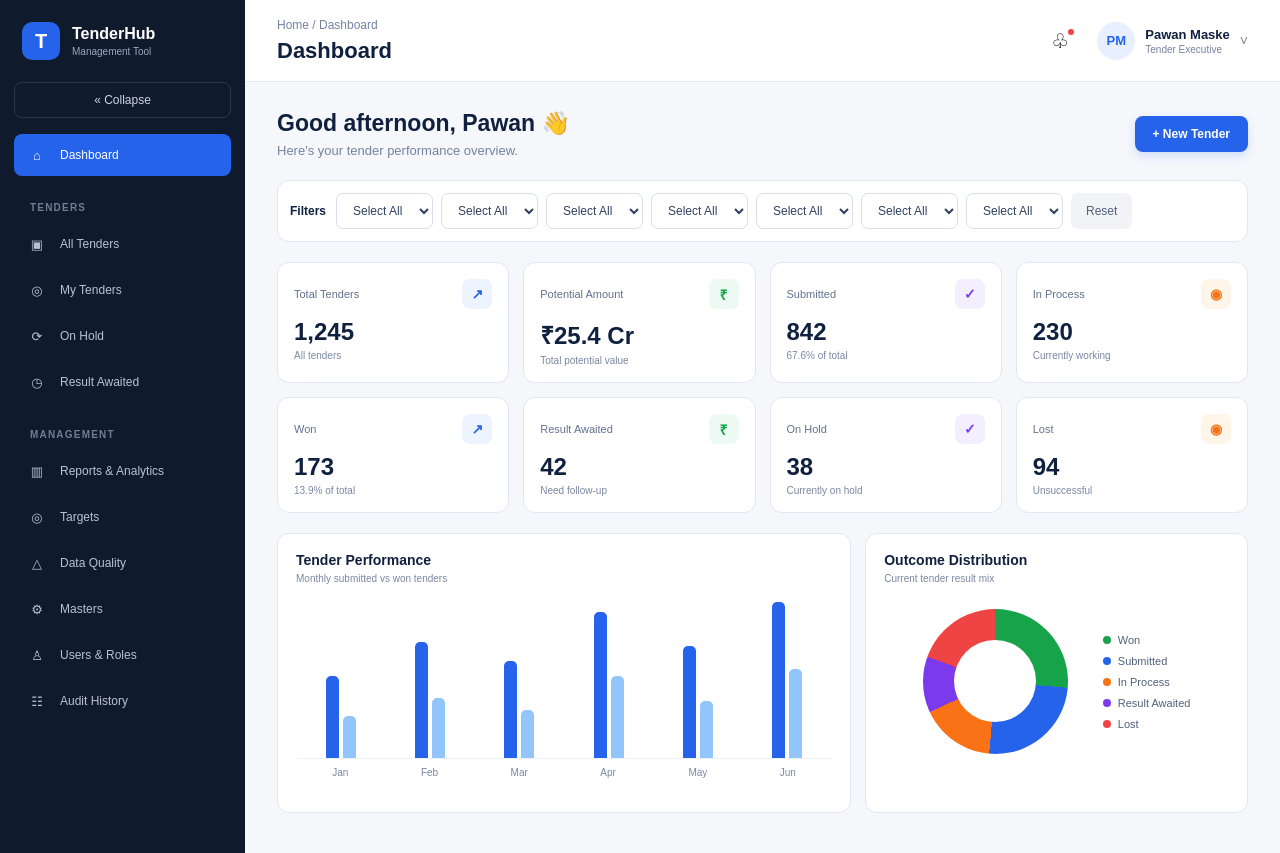
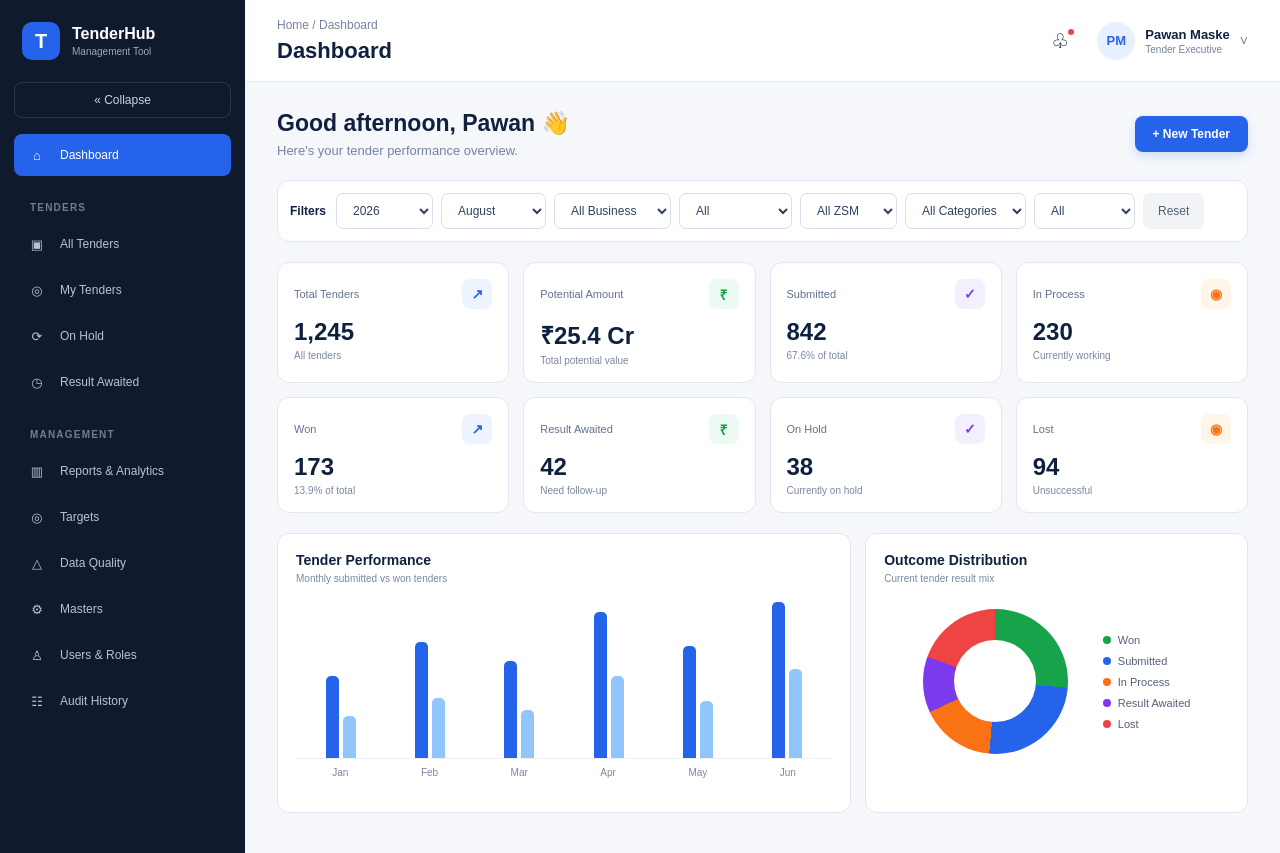
Before and after one commit to pawanmaske-sys/Tender-development-tool, a Next.js app: page / in a window 1280 px wide. Built offline with nearby package versions, Linux system fonts and the light colour scheme.

Commit message:
Update page.js

```diff
--- a/app/page.js
+++ b/app/page.js
@@ -71,29 +71,43 @@ const months = [
 ];
 
 export default function Dashboard() {
-  const [filter1, setFilter1] = useState("Select All");
-  const [filter2, setFilter2] = useState("Select All");
-  const [filter3, setFilter3] = useState("Select All");
-  const [filter4, setFilter4] = useState("Select All");
-  const [filter5, setFilter5] = useState("Select All");
-  const [filter6, setFilter6] = useState("Select All");
-  const [filter7, setFilter7] = useState("Select All");
+  /* =====================================================
+     FILTER STATES
+     ===================================================== */
+
+  const [year, setYear] = useState("2026");
+  const [month, setMonth] = useState("August");
+  const [business, setBusiness] = useState("All Business");
+  const [businessType, setBusinessType] = useState("All");
+  const [zsm, setZsm] = useState("All ZSM");
+  const [category, setCategory] = useState("All Categories");
+  const [location, setLocation] = useState("All");
+
+
+  /* =====================================================
+     RESET FILTERS
+     ===================================================== */
 
   const resetFilters = () => {
-    setFilter1("Select All");
-    setFilter2("Select All");
-    setFilter3("Select All");
-    setFilter4("Select All");
-    setFilter5("Select All");
-    setFilter6("Select All");
-    setFilter7("Select All");
+    setYear("2026");
+    setMonth("August");
+    setBusiness("All Business");
+    setBusinessType("All");
+    setZsm("All ZSM");
+    setCategory("All Categories");
+    setLocation("All");
   };
+
 
   return (
     <main className="content">
 
-      {/* TOP BAR */}
+      {/* =================================================
+          TOP BAR
+         ================================================= */}
+
       <header className="topbar">
+
         <div>
           <div className="breadcrumb">
             Home / Dashboard
@@ -104,12 +118,17 @@ export default function Dashboard() {
           </h1>
         </div>
 
+
         <div className="top-actions">
 
-          <button className="icon-btn" type="button">
+          <button
+            type="button"
+            className="icon-btn"
+          >
             ♧
             <span className="notification-dot"></span>
           </button>
+
 
           <div className="profile">
 
@@ -118,6 +137,7 @@ export default function Dashboard() {
             </div>
 
             <div>
+
               <div className="profile-name">
                 Pawan Maske
               </div>
@@ -125,6 +145,7 @@ export default function Dashboard() {
               <div className="profile-role">
                 Tender Executive
               </div>
+
             </div>
 
             <span className="chevron">
@@ -134,16 +155,25 @@ export default function Dashboard() {
           </div>
 
         </div>
+
       </header>
 
 
-      {/* PAGE BODY */}
+      {/* =================================================
+          PAGE BODY
+         ================================================= */}
+
       <div className="page-body">
 
-        {/* WELCOME */}
+
+        {/* =================================================
+            WELCOME
+           ================================================= */}
+
         <div className="welcome-row">
 
           <div>
+
             <h2>
               Good afternoon, Pawan 👋
             </h2>
@@ -151,7 +181,9 @@ export default function Dashboard() {
             <p>
               Here's your tender performance overview.
             </p>
+
           </div>
+
 
           <button
             type="button"
@@ -163,7 +195,10 @@ export default function Dashboard() {
         </div>
 
 
-        {/* FILTERS */}
+        {/* =================================================
+            FILTERS
+           ================================================= */}
+
         <section className="filter-panel">
 
           <div className="filter-row">
@@ -172,70 +207,268 @@ export default function Dashboard() {
               Filters
             </span>
 
-            {/* FILTER 1 */}
+
+            {/* =================================================
+                YEAR
+               ================================================= */}
+
             <select
               className="filter-select"
-              value={filter1}
-              onChange={(e) => setFilter1(e.target.value)}
+              value={year}
+              onChange={(e) => setYear(e.target.value)}
             >
-              <option>Select All</option>
+              <option value="Select All">
+                Select All
+              </option>
+
+              <option value="2026">
+                2026
+              </option>
+
+              <option value="2025">
+                2025
+              </option>
+
+              <option value="2024">
+                2024
+              </option>
+
+              <option value="2023">
+                2023
+              </option>
             </select>
 
-            {/* FILTER 2 */}
+
+            {/* =================================================
+                MONTH
+               ================================================= */}
+
             <select
               className="filter-select"
-              value={filter2}
-              onChange={(e) => setFilter2(e.target.value)}
+              value={month}
+              onChange={(e) => setMonth(e.target.value)}
             >
-              <option>Select All</option>
+              <option value="Select All">
+                Select All
+              </option>
+
+              <option value="January">
+                January
+              </option>
+
+              <option value="February">
+                February
+              </option>
+
+              <option value="March">
+                March
+              </option>
+
+              <option value="April">
+                April
+              </option>
+
+              <option value="May">
+                May
+              </option>
+
+              <option value="June">
+                June
+              </option>
+
+              <option value="July">
+                July
+              </option>
+
+              <option value="August">
+                August
+              </option>
+
+              <option value="September">
+                September
+              </option>
+
+              <option value="October">
+                October
+              </option>
+
+              <option value="November">
+                November
+              </option>
+
+              <option value="December">
+                December
+              </option>
             </select>
 
-            {/* FILTER 3 */}
+
+            {/* =================================================
+                BUSINESS
+               ================================================= */}
+
             <select
               className="filter-select"
-              value={filter3}
-              onChange={(e) => setFilter3(e.target.value)}
+              value={business}
+              onChange={(e) => setBusiness(e.target.value)}
             >
-              <option>Select All</option>
+              <option value="Select All">
+                Select All
+              </option>
+
+              <option value="All Business">
+                All Business
+              </option>
+
+              <option value="IT Services">
+                IT Services
+              </option>
+
+              <option value="Consulting">
+                Consulting
+              </option>
+
+              <option value="Infrastructure">
+                Infrastructure
+              </option>
+
+              <option value="Technology">
+                Technology
+              </option>
             </select>
 
-            {/* FILTER 4 */}
+
+            {/* =================================================
+                BUSINESS TYPE
+               ================================================= */}
+
             <select
               className="filter-select"
-              value={filter4}
-              onChange={(e) => setFilter4(e.target.value)}
+              value={businessType}
+              onChange={(e) => setBusinessType(e.target.value)}
             >
-              <option>Select All</option>
+              <option value="Select All">
+                Select All
+              </option>
+
+              <option value="All">
+                All
+              </option>
+
+              <option value="Government">
+                Government
+              </option>
+
+              <option value="Private">
+                Private
+              </option>
             </select>
 
-            {/* FILTER 5 */}
+
+            {/* =================================================
+                ZSM
+               ================================================= */}
+
             <select
               className="filter-select"
-              value={filter5}
-              onChange={(e) => setFilter5(e.target.value)}
+              value={zsm}
+              onChange={(e) => setZsm(e.target.value)}
             >
-              <option>Select All</option>
+              <option value="Select All">
+                Select All
+              </option>
+
+              <option value="All ZSM">
+                All ZSM
+              </option>
+
+              <option value="Rahul">
+                Rahul
+              </option>
+
+              <option value="Priya">
+                Priya
+              </option>
+
+              <option value="Amit">
+                Amit
+              </option>
             </select>
 
-            {/* FILTER 6 */}
+
+            {/* =================================================
+                CATEGORY
+               ================================================= */}
+
             <select
               className="filter-select"
-              value={filter6}
-              onChange={(e) => setFilter6(e.target.value)}
+              value={category}
+              onChange={(e) => setCategory(e.target.value)}
             >
-              <option>Select All</option>
+              <option value="Select All">
+                Select All
+              </option>
+
+              <option value="All Categories">
+                All Categories
+              </option>
+
+              <option value="IT Services">
+                IT Services
+              </option>
+
+              <option value="Consulting">
+                Consulting
+              </option>
+
+              <option value="Technology">
+                Technology
+              </option>
+
+              <option value="Infrastructure">
+                Infrastructure
+              </option>
             </select>
 
-            {/* FILTER 7 */}
+
+            {/* =================================================
+                LOCATION
+               ================================================= */}
+
             <select
               className="filter-select"
-              value={filter7}
-              onChange={(e) => setFilter7(e.target.value)}
+              value={location}
+              onChange={(e) => setLocation(e.target.value)}
             >
-              <option>Select All</option>
+              <option value="Select All">
+                Select All
+              </option>
+
+              <option value="All">
+                All
+              </option>
+
+              <option value="Pune">
+                Pune
+              </option>
+
+              <option value="Mumbai">
+                Mumbai
+              </option>
+
+              <option value="Delhi">
+                Delhi
+              </option>
+
+              <option value="Bangalore">
+                Bangalore
+              </option>
             </select>
 
-            {/* RESET */}
+
+            {/* =================================================
+                RESET
+               ================================================= */}
+
             <button
               type="button"
               className="reset-btn"
@@ -249,10 +482,14 @@ export default function Dashboard() {
         </section>
 
 
-        {/* KPI CARDS */}
+        {/* =================================================
+            KPI CARDS
+           ================================================= */}
+
         <section className="kpi-grid">
 
           {kpis.map((kpi) => (
+
             <div
               className="kpi-card"
               key={kpi.title}
@@ -272,24 +509,34 @@ export default function Dashboard() {
 
               </div>
 
+
               <div className="kpi-value">
                 {kpi.value}
               </div>
+
 
               <div className="kpi-sub">
                 {kpi.subtitle}
               </div>
 
             </div>
+
           ))}
 
         </section>
 
 
-        {/* CHARTS */}
+        {/* =================================================
+            CHARTS
+           ================================================= */}
+
         <section className="charts-grid">
 
-          {/* TENDER PERFORMANCE */}
+
+          {/* =================================================
+              TENDER PERFORMANCE
+             ================================================= */}
+
           <div className="chart-card">
 
             <div className="chart-header">
@@ -310,9 +557,11 @@ export default function Dashboard() {
 
 
             {/* BAR CHART */}
+
             <div className="bar-chart">
 
               {months.map((monthData) => (
+
                 <div
                   className="bar-group"
                   key={monthData.name}
@@ -335,18 +584,24 @@ export default function Dashboard() {
                   />
 
                 </div>
+
               ))}
 
             </div>
 
 
             {/* MONTH LABELS */}
+
             <div className="month-labels">
 
               {months.map((monthData) => (
-                <span key={monthData.name}>
+
+                <span
+                  key={monthData.name}
+                >
                   {monthData.name}
                 </span>
+
               ))}
 
             </div>
@@ -354,7 +609,10 @@ export default function Dashboard() {
           </div>
 
 
-          {/* OUTCOME DISTRIBUTION */}
+          {/* =================================================
+              OUTCOME DISTRIBUTION
+             ================================================= */}
+
           <div className="chart-card">
 
             <div className="chart-header">
@@ -378,31 +636,61 @@ export default function Dashboard() {
 
               <div className="donut"></div>
 
+
               <div className="legend">
 
                 <div className="legend-item">
+
                   <span className="legend-dot dot-green"></span>
-                  <span>Won</span>
+
+                  <span>
+                    Won
+                  </span>
+
                 </div>
 
+
                 <div className="legend-item">
+
                   <span className="legend-dot dot-blue"></span>
-                  <span>Submitted</span>
+
+                  <span>
+                    Submitted
+                  </span>
+
                 </div>
 
+
                 <div className="legend-item">
+
                   <span className="legend-dot dot-orange"></span>
-                  <span>In Process</span>
+
+                  <span>
+                    In Process
+                  </span>
+
                 </div>
 
+
                 <div className="legend-item">
+
                   <span className="legend-dot dot-purple"></span>
-                  <span>Result Awaited</span>
+
+                  <span>
+                    Result Awaited
+                  </span>
+
                 </div>
 
+
                 <div className="legend-item">
+
                   <span className="legend-dot dot-red"></span>
-                  <span>Lost</span>
+
+                  <span>
+                    Lost
+                  </span>
+
                 </div>
 
               </div>
```
